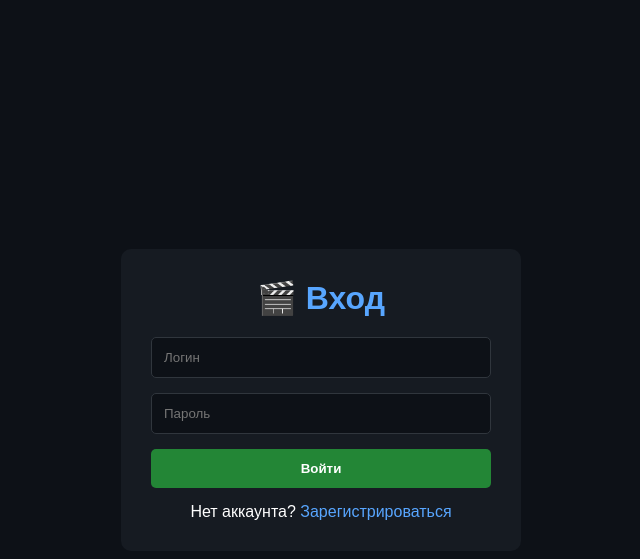
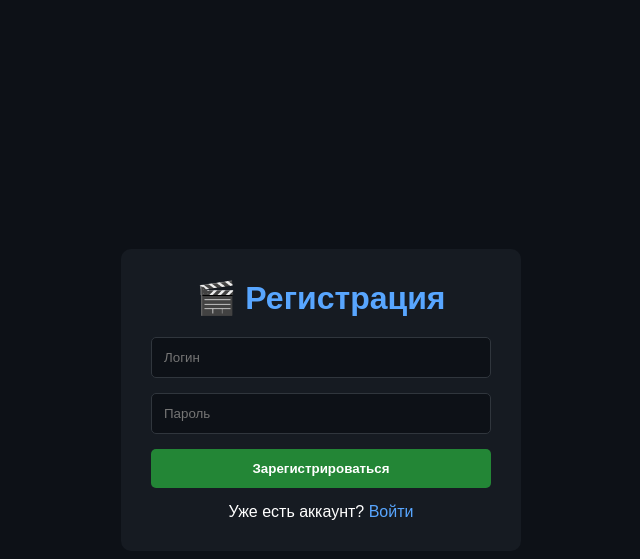
Before and after one commit to AlficMrk/anime-list, a Flask app: page /register in a window 1280 px wide. Shown: the top 559 px of the page, without its empty margins (319-959 px from the left). Run offline with Flask 3, Linux system fonts and the light colour scheme.

Commit message:
Update register.html

```diff
--- a/templates/register.html
+++ b/templates/register.html
@@ -3,7 +3,7 @@
 <head>
     <meta charset="UTF-8">
     <meta name="viewport" content="width=device-width, initial-scale=1.0">
-    <title>Вход - Аниме Список</title>
+    <title>Регистрация - Аниме Список</title>
     <style>
         * { margin: 0; padding: 0; box-sizing: border-box; }
         body { font-family: Arial; background: #0d1117; color: white; display: flex; justify-content: center; align-items: center; min-height: 100vh; padding: 20px; }
@@ -22,7 +22,7 @@
 </head>
 <body>
     <div class="login-box">
-        <h1>🎬 Вход</h1>
+        <h1>🎬 Регистрация</h1>
 
         {% with messages = get_flashed_messages(with_categories=true) %}
             {% if messages %}
@@ -32,18 +32,18 @@
             {% endif %}
         {% endwith %}
 
-        <form /register="/login" method="POST">
+        <form action="/register" method="POST">
             <div class="form-group">
                 <input type="text" name="username" placeholder="Логин" required>
             </div>
             <div class="form-group">
                 <input type="password" name="password" placeholder="Пароль" required>
             </div>
-            <button type="submit" class="btn">Войти</button>
+            <button type="submit" class="btn">Зарегистрироваться</button>
         </form>
 
         <div class="link">
-            <p>Нет аккаунта? <a href="/register">Зарегистрироваться</a></p>
+            <p>Уже есть аккаунт? <a href="/login">Войти</a></p>
         </div>
     </div>
 </body>
```
